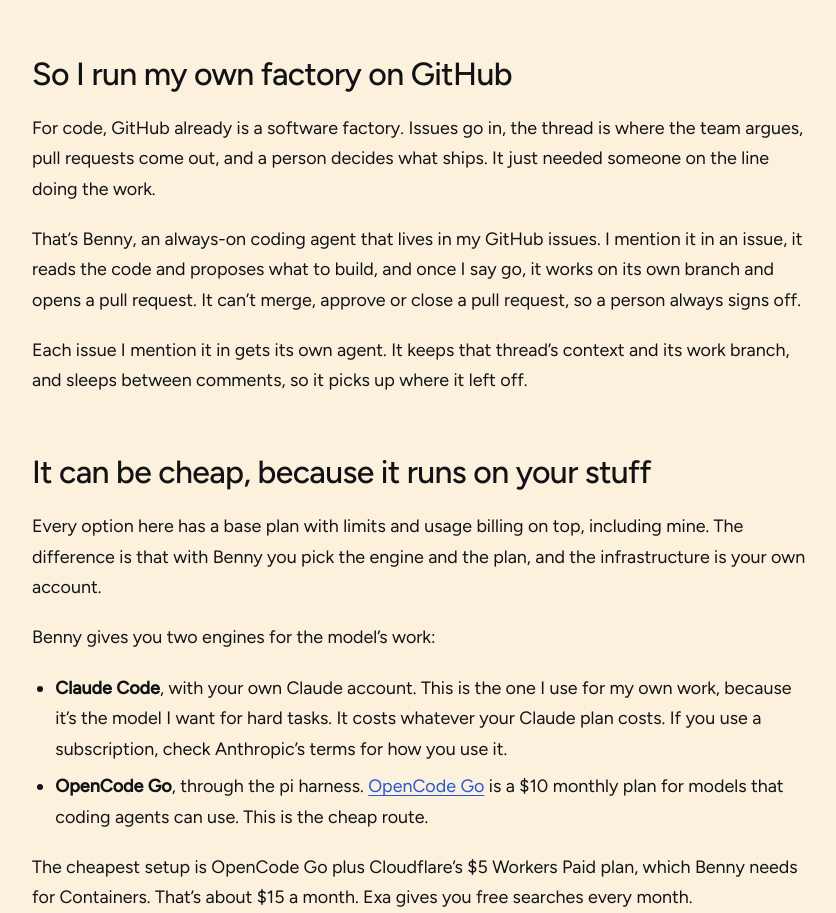
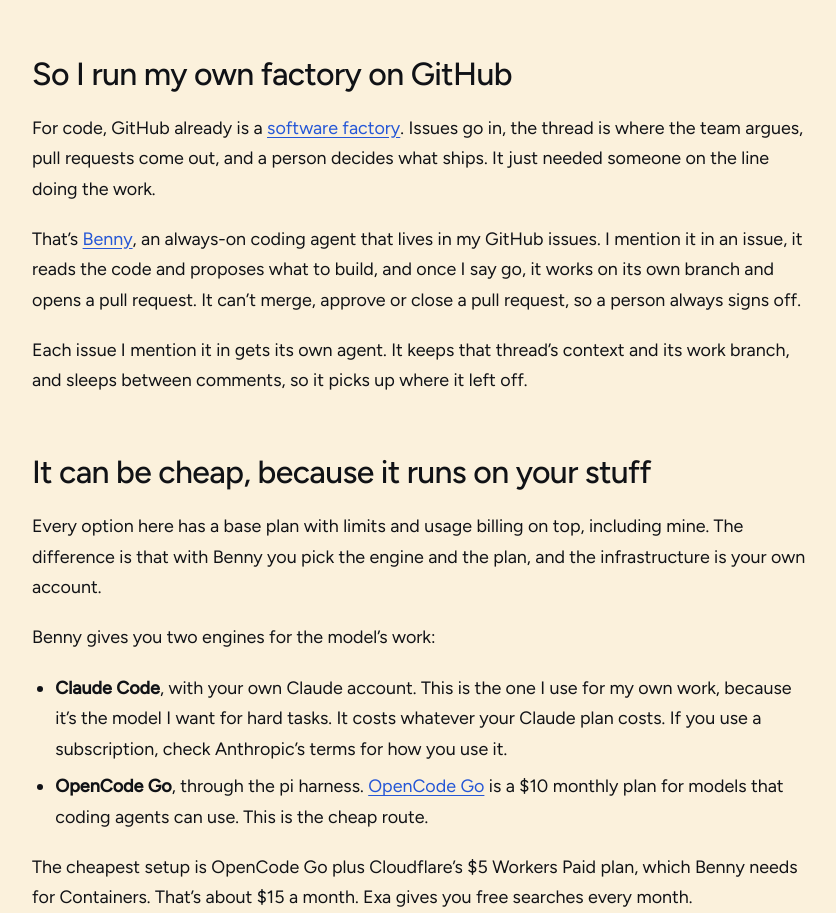
Before and after one commit to madscientist111/benny, an Astro site in the folder site/: page /blog/i-dont-want-another-agentic-ui in a window 1280 px wide. Shown: the part 1237-2150 px from the top of the page, without its empty margins (38-874 px from the left). Built offline with nearby package versions, Linux system fonts and the light colour scheme; Astro itself is replaced by a stand-in of ours; a web font is replaced by a local one.

Commit message:
SEO for blog posts: search title, Markdown copy, breadcrumbs, richer BlogPosting, internal links, IndexNow key

```diff
--- /dev/null
+++ b/site/public/52a2f107bcf54e2aee23602bd53997fa.txt
@@ -0,0 +1 @@
+52a2f107bcf54e2aee23602bd53997fa
--- a/site/public/llms.txt
+++ b/site/public/llms.txt
@@ -10,6 +10,7 @@ Every issue gets its own agent, which keeps its context and its work branch and
 - [Software factory](https://benny.heyshoo.in/software-factory/): issues go in, reviewed pull requests come out, with schedules for repeating work.
 - [For teams](https://benny.heyshoo.in/for-teams/): a self-hosted AI software engineer set up on your team's own accounts.
 - [Blog](https://benny.heyshoo.in/blog/): notes on running a software factory on GitHub; RSS at https://benny.heyshoo.in/rss.xml.
+  - [I don't want to learn another agentic UI](https://benny.heyshoo.in/blog/i-dont-want-another-agentic-ui.md): why I run my software factory on GitHub with a self-hosted coding agent, and what it costs (Markdown).
 
 ## Project
 
--- a/site/src/content.config.ts
+++ b/site/src/content.config.ts
@@ -7,6 +7,9 @@ const blog = defineCollection({
 	loader: glob({ pattern: "*.md", base: "./src/content/blog" }),
 	schema: z.object({
 		title: z.string(),
+		// The <title> search engines show; the post's H1 and link previews keep `title`.
+		seoTitle: z.string().max(70).optional(),
+		keywords: z.array(z.string()).default([]),
 		description: z.string().max(170),
 		published: z.coerce.date(),
 		updated: z.coerce.date().optional(),
--- a/site/src/content/blog/i-dont-want-another-agentic-ui.md
+++ b/site/src/content/blog/i-dont-want-another-agentic-ui.md
@@ -1,5 +1,7 @@
 ---
 title: "I don't want to learn another agentic UI"
+seoTitle: "Run your software factory on GitHub, not another agentic UI | Benny"
+keywords: ["software factory on GitHub", "always-on coding agent", "open-source coding agent", "self-hosted coding agent", "GitHub issue to pull request"]
 description: "Everyone is building a new UI for AI agents. I run my software factory on GitHub instead, with an open-source coding agent that lives in my issues."
 published: 2026-11-26
 draft: false
@@ -24,9 +26,9 @@ So "where the agent lives" is mostly solved. What I care about is who runs it. T
 
 ## So I run my own factory on GitHub
 
-For code, GitHub already is a software factory. Issues go in, the thread is where the team argues, pull requests come out, and a person decides what ships. It just needed someone on the line doing the work.
+For code, GitHub already is a [software factory](/software-factory/). Issues go in, the thread is where the team argues, pull requests come out, and a person decides what ships. It just needed someone on the line doing the work.
 
-That's Benny, an always-on coding agent that lives in my GitHub issues. I mention it in an issue, it reads the code and proposes what to build, and once I say go, it works on its own branch and opens a pull request. It can't merge, approve or close a pull request, so a person always signs off.
+That's [Benny](/), an always-on coding agent that lives in my GitHub issues. I mention it in an issue, it reads the code and proposes what to build, and once I say go, it works on its own branch and opens a pull request. It can't merge, approve or close a pull request, so a person always signs off.
 
 Each issue I mention it in gets its own agent. It keeps that thread's context and its work branch, and sleeps between comments, so it picks up where it left off.
 
--- a/site/src/layouts/Page.astro
+++ b/site/src/layouts/Page.astro
@@ -7,11 +7,13 @@ interface Props {
 	title: string;
 	description: string;
 	notFound?: boolean;
-	article?: { headline: string; published: Date; updated?: Date };
+	article?: { headline: string; published: Date; updated?: Date; keywords?: string[]; wordCount?: number; markdownPath?: string };
 	shareImage?: string;
+	// The title link previews show, when it should differ from the search title in <title>.
+	socialTitle?: string;
 }
 
-const { title, description, notFound = false, article, shareImage = "/social.png" } = Astro.props;
+const { title, description, notFound = false, article, shareImage = "/social.png", socialTitle = title } = Astro.props;
 const pageUrl = new URL(Astro.url.pathname, Astro.site);
 const shareImageUrl = new URL(shareImage, Astro.site);
 
@@ -44,11 +46,26 @@ const blogPosting = article && {
 	description,
 	url: pageUrl.href,
 	mainEntityOfPage: pageUrl.href,
-	image: shareImageUrl.href,
+	image: { "@type": "ImageObject", url: shareImageUrl.href, width: 1200, height: 630 },
 	datePublished: article.published.toISOString(),
 	dateModified: (article.updated ?? article.published).toISOString(),
+	inLanguage: "en",
+	keywords: article.keywords,
+	wordCount: article.wordCount,
 	author: { "@id": "https://heyshoo.in/#person", "@type": "Person", name: "Devanshu Bhatt", url: "https://heyshoo.in" },
+	publisher: { "@id": "https://heyshoo.in/#person" },
+	isPartOf: { "@type": "Blog", name: "Benny blog", url: new URL("/blog/", Astro.site).href },
 	about: { "@type": "SoftwareApplication", name: "Benny", url: new URL("/", Astro.site).href },
+};
+
+const breadcrumbs = article && {
+	"@context": "https://schema.org",
+	"@type": "BreadcrumbList",
+	itemListElement: [
+		{ "@type": "ListItem", position: 1, name: "Benny", item: new URL("/", Astro.site).href },
+		{ "@type": "ListItem", position: 2, name: "Blog", item: new URL("/blog/", Astro.site).href },
+		{ "@type": "ListItem", position: 3, name: article.headline, item: pageUrl.href },
+	],
 };
 ---
 
@@ -65,13 +82,16 @@ const blogPosting = article && {
 		<link rel="alternate" type="application/rss+xml" title="Benny blog" href="/rss.xml" />
 		<meta property="og:type" content={article ? "article" : "website"} />
 		{article && <meta property="article:published_time" content={article.published.toISOString()} />}
-		<meta property="og:title" content={title} />
+		<meta property="og:title" content={socialTitle} />
+		<meta name="twitter:title" content={socialTitle} />
 		<meta property="og:description" content={description} />
 		<meta property="og:url" content={pageUrl} />
 		<meta property="og:image" content={shareImageUrl} />
 		<meta name="twitter:card" content="summary_large_image" />
 		{!notFound && <script type="application/ld+json" set:html={JSON.stringify(benny)} />}
 		{blogPosting && <script type="application/ld+json" set:html={JSON.stringify(blogPosting)} />}
+		{breadcrumbs && <script type="application/ld+json" set:html={JSON.stringify(breadcrumbs)} />}
+		{article?.markdownPath && <link rel="alternate" type="text/markdown" href={article.markdownPath} />}
 		<link rel="preconnect" href="https://fonts.googleapis.com" />
 		<link rel="preconnect" href="https://fonts.gstatic.com" crossorigin />
 		<link
--- a/site/src/pages/blog/[slug].astro
+++ b/site/src/pages/blog/[slug].astro
@@ -19,9 +19,10 @@ const dateFormat = new Intl.DateTimeFormat("en", { dateStyle: "long", timeZone:
 ---
 
 <Page
-	title={`${post.data.title} | Benny`}
+	title={post.data.seoTitle ?? `${post.data.title} | Benny`}
+	socialTitle={post.data.title}
 	description={post.data.description}
-	article={{ headline: post.data.title, published: post.data.published, updated: post.data.updated }}
+	article={{ headline: post.data.title, published: post.data.published, updated: post.data.updated, keywords: post.data.keywords, wordCount: post.body?.split(/\s+/).length, markdownPath: `/blog/${post.id}.md` }}
 	shareImage={post.data.shareImage}
 >
 <BlogHeader>
```
Also changed, not shown: site/src/pages/blog/[slug].md.ts (added, +18 -0 lines).
